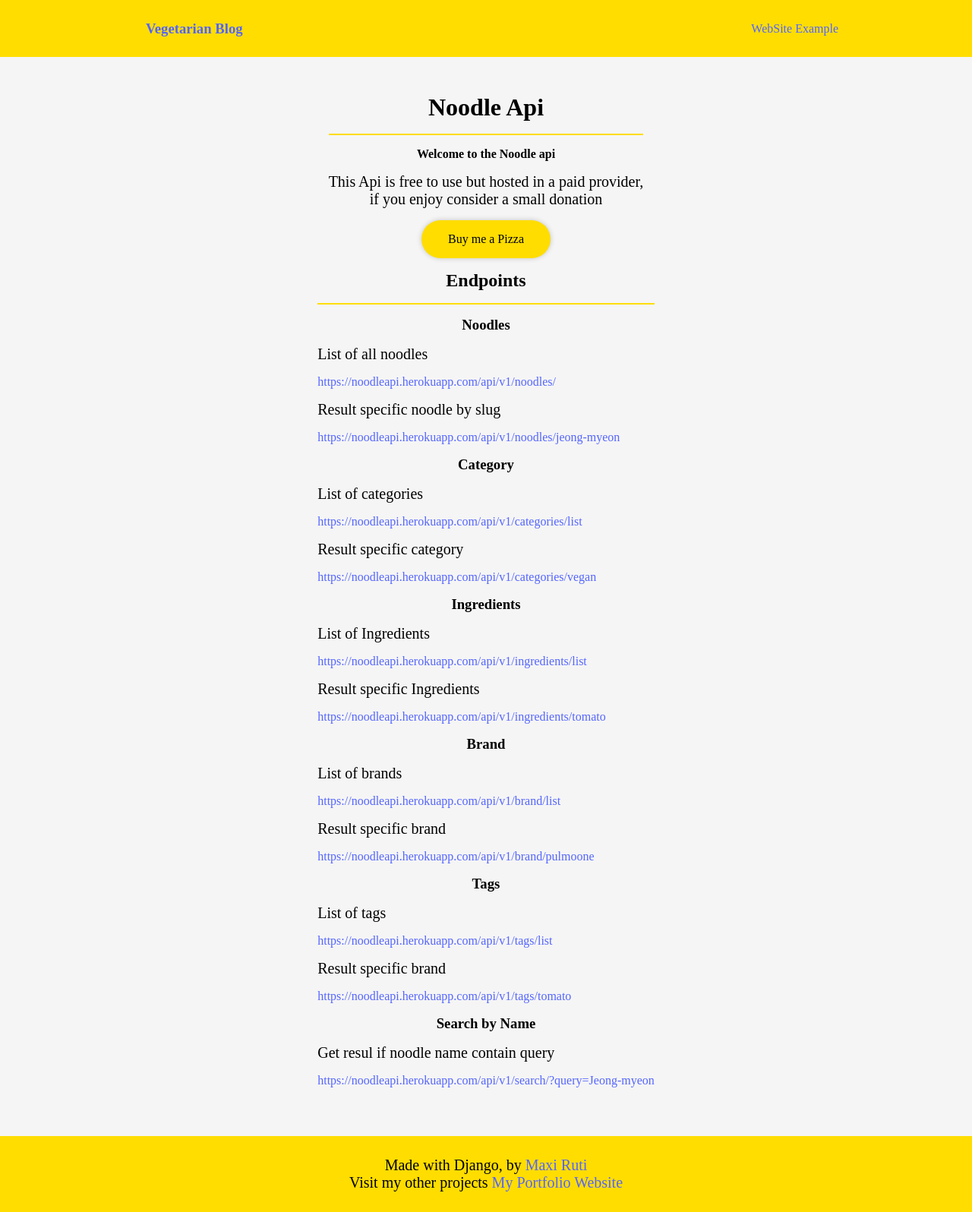
After one commit to maxrpark/nooodles_api, a Django app: page / in a window 1280 px wide. The commit adds this page. Shown: the whole page at 76% size. Run offline with Django 4.2, Linux system fonts and the light colour scheme.

Commit message:
error page and git ignore

```diff
--- a/api/urls.py
+++ b/api/urls.py
@@ -1,9 +1,13 @@
-from .views import NoodlesView, CategoriesList, IngredientsList, TagsList, BrandsList, SingleCategory, Singlebrand, SingleTag, SingleIngredient
 from django.urls import path
+from .views import NoodlesView, CategoriesList, IngredientsList, TagsList, BrandsList, SingleCategory, Singlebrand, SingleTag, SingleIngredient, Home, NoodleView, SearchNoodle
 
 
 urlpatterns = [
+    path('', Home.as_view(), name='home'),
+    # noodles  list
     path('noodles/', NoodlesView.as_view(), name='noodles'),
+    # single noodle
+    path('noodles/<str:slug>', NoodleView.as_view(), name='noodle'),
     # list
     path('categories/list', CategoriesList.as_view(), name='gategories'),
     path('ingredients/list', IngredientsList.as_view(), name='ingredients'),
@@ -15,6 +19,9 @@ urlpatterns = [
     path('tags/<str:slug>', SingleTag.as_view(), name='single-tag'),
     path('ingredients/<str:slug>', SingleIngredient.as_view(),
          name='single-ingredient'),
+    #  serch
+    path('search/', SearchNoodle.as_view(),
+         name='search'),
 ]
 
 handler404 = "api.views.page_not_found_view"
--- a/api/views.py
+++ b/api/views.py
@@ -7,10 +7,17 @@ from .models import Category, Brand, Tags, Ingredient, Noodle, NoodleImage
 from django.shortcuts import render
 
 
+class Home(View):
+    def get(self, request):
+        return render(request, 'index.html')
+
+
 def page_not_found_view(request, exception):
     return render(request, '404.html', status=404)
 
 # List of things
+
+# NOODLES
 
 
 class NoodlesView(View):
@@ -19,9 +26,10 @@ class NoodlesView(View):
         noodles_list = []
         for noodle in all_noodles:
             noodle_img = NoodleImage.objects.filter(noodle=noodle)
-
+            UUII = str(noodle.created_at)[12:26].replace(
+                ':', '').replace('.', '')
             data = {
-                'id': noodle.id,
+                'id': UUII,
                 'name': noodle.name,
                 'description': noodle.summary,
                 'spicy_level': noodle.spicy_level.level,
@@ -36,12 +44,37 @@ class NoodlesView(View):
                 'price_per_unite': noodle.price_per_unite,
                 'slug': noodle.slug,
             }
-            print(noodle)
             noodles_list.append(data)
         return JsonResponse(noodles_list, safe=False)
 
 
-# all list of categories
+class NoodleView(View):
+    def get(self, request, slug):
+        noodle = Noodle.objects.get(slug=slug)
+        noodle_img = NoodleImage.objects.filter(noodle=noodle)
+        UUII = str(noodle.created_at)[12:26].replace(
+            ':', '').replace('.', '')
+        data = {
+            'id': UUII,
+            'name': noodle.name,
+            'description': noodle.summary,
+            'spicy_level': noodle.spicy_level.level,
+            'category': noodle.category.name,
+            'brand': noodle.brand.name,
+            'tags': [tag.name for tag in noodle.tags.all()],
+            'ingredients': [ingredient.name for ingredient in noodle.ingredients.all()],
+            'instructions': noodle.instructions,
+            'images': [image.image.url for image in noodle_img],
+            'amount_per_package': noodle.amount_per_package,
+            'price_per_package': noodle.price_per_package,
+            'price_per_unite': noodle.price_per_unite,
+            'slug': noodle.slug,
+        }
+        return JsonResponse(data, safe=False)
+# CATEGORIES
+# List of categories
+
+
 class CategoriesList(View):
     def get(self, request):
         all_categories = Category.objects.all()
@@ -55,13 +88,48 @@ class CategoriesList(View):
             categories_list.append(data)
         return JsonResponse(categories_list, safe=False)
 
+# All noodles same category
+
+
+class SingleCategory(View):
+    def get(self, request, slug):
+        all_noodles = Noodle.objects.all()
+        single_category = all_noodles.filter(category__name=slug)
+        if(single_category.count() > 0):
+            single_category_list = []
+            for noodle in single_category:
+                noodle_img = NoodleImage.objects.filter(noodle=noodle)
+                UUII = str(noodle.created_at)[12:26].replace(
+                    ':', '').replace('.', '')
+                data = {
+                    'id': UUII,
+                    'name': noodle.name,
+                    'description': noodle.summary,
+                    'spicy_level': noodle.spicy_level.level,
+                    'category': noodle.category.name,
+                    'brand': noodle.brand.name,
+                    'tags': [tag.name for tag in noodle.tags.all()],
+                    'ingredients': [ingredient.name for ingredient in noodle.ingredients.all()],
+                    'instructions': noodle.instructions,
+                    'images': [image.image.url for image in noodle_img],
+                    'amount_per_package': noodle.amount_per_package,
+                    'price_per_package': noodle.price_per_package,
+                    'price_per_unite': noodle.price_per_unite,
+                    'slug': noodle.slug,
+                }
+
+                single_category_list.append(data)
+            return JsonResponse(single_category_list, safe=False)
+        else:
+            return JsonResponse({'error': 'No such category'}, safe=False)
+
+# INGREDIENTS
 # Ingredients list
 
 
 class IngredientsList(View):
     def get(self, request):
         all_ingredients = Ingredient.objects.all()
-        print(all_ingredients)
         ingredients_list = []
         for ingredient in all_ingredients:
             data = {
@@ -71,6 +139,41 @@ class IngredientsList(View):
             ingredients_list.append(data)
         return JsonResponse(ingredients_list, safe=False)
 
+# All noodles by Ingredient
+
+
+class SingleIngredient(View):
+    def get(self, request, slug):
+        all_noodles = Noodle.objects.all()
+        single_ingredient = all_noodles.filter(ingredients__name=slug)
+        if(single_ingredient.count() > 0):
+            single_ingredient_list = []
+            for noodle in single_ingredient:
+                noodle_img = NoodleImage.objects.filter(noodle=noodle)
+                UUII = str(noodle.created_at)[12:26].replace(
+                    ':', '').replace('.', '')
+                data = {
+                    'id': UUII,
+                    'name': noodle.name,
+                    'description': noodle.summary,
+                    'spicy_level': noodle.spicy_level.level,
+                    'category': noodle.category.name,
+                    'brand': noodle.brand.name,
+                    'tags': [tag.name for tag in noodle.tags.all()],
+                    'ingredients': [ingredient.name for ingredient in noodle.ingredients.all()],
+                    'instructions': noodle.instructions,
+                    'images': [image.image.url for image in noodle_img],
+                    'amount_per_package': noodle.amount_per_package,
+                    'price_per_package': noodle.price_per_package,
+                    'price_per_unite': noodle.price_per_unite,
+                    'slug': noodle.slug,
+                }
+                single_ingredient_list.append(data)
+            return JsonResponse(single_ingredient_list, safe=False)
+        else:
+            return JsonResponse({'error': 'No such ingredient'}, safe=False)
+
+# BRANDS
 # list of brands
 
 
@@ -86,57 +189,6 @@ class BrandsList(View):
             brand_list.append(data)
         return JsonResponse(brand_list, safe=False)
 
-#  list of tags
-
-
-class TagsList(View):
-    def get(self, request):
-        all_tags = Tags.objects.all()
-        tags_list = []
-        for tag in all_tags:
-            data = {
-                'id': tag.id,
-                'name': tag.name,
-            }
-            tags_list.append(data)
-        return JsonResponse(tags_list, safe=False)
-
-# noodles by thing
-
-# all noodles same category
-
-
-class SingleCategory(View):
-    def get(self, request, slug):
-        all_noodles = Noodle.objects.all()
-        single_category = all_noodles.filter(category__name=slug)
-        if(single_category.count() > 0):
-            single_category_list = []
-            for noodle in single_category:
-                noodle_img = NoodleImage.objects.filter(noodle=noodle)
-
-                data = {
-                    'id': noodle.id,
-                    'name': noodle.name,
-                    'description': noodle.summary,
-                    'spicy_level': noodle.spicy_level.level,
-                    'category': noodle.category.name,
-                    'brand': noodle.brand.name,
-                    'tags': [tag.name for tag in noodle.tags.all()],
-                    'ingredients': [ingredient.name for ingredient in noodle.ingredients.all()],
-                    'instructions': noodle.instructions,
-                    'images': [image.image.url for image in noodle_img],
-                    'amount_per_package': noodle.amount_per_package,
-                    'price_per_package': noodle.price_per_package,
-                    'price_per_unite': noodle.price_per_unite,
-                    'slug': noodle.slug,
-                }
-                print(noodle)
-                single_category_list.append(data)
-            return JsonResponse(single_category_list, safe=False)
-        else:
-            return JsonResponse({'error': 'No such category'}, safe=False)
-
 # all noodles same brand
 
 
@@ -148,9 +200,10 @@ class Singlebrand(View):
         if(single_brand.count() > 0):
             for noodle in single_brand:
                 noodle_img = NoodleImage.objects.filter(noodle=noodle)
-
+                UUII = str(noodle.created_at)[12:26].replace(
+                    ':', '').replace('.', '')
                 data = {
-                    'id': noodle.id,
+                    'id': UUII,
                     'name': noodle.name,
                     'description': noodle.summary,
                     'spicy_level': noodle.spicy_level.level,
@@ -171,7 +224,23 @@ class Singlebrand(View):
             return JsonResponse({'error': 'No such brand'}, safe=False)
 
 
+# TAGS
+#  list of tags
+class TagsList(View):
+    def get(self, request):
+        all_tags = Tags.objects.all()
+        tags_list = []
+        for tag in all_tags:
+            data = {
+                'id': tag.id,
+                'name': tag.name,
+            }
+            tags_list.append(data)
+        return JsonResponse(tags_list, safe=False)
+
 # All noodles by tags
+
+
 class SingleTag(View):
     def get(self, request, slug):
         all_noodles = Noodle.objects.all()
@@ -180,9 +249,10 @@ class SingleTag(View):
         if(single_tag.count() > 0):
             for noodle in single_tag:
                 noodle_img = NoodleImage.objects.filter(noodle=noodle)
-
+                UUII = str(noodle.created_at)[12:26].replace(
+                    ':', '').replace('.', '')
                 data = {
-                    'id': noodle.id,
+                    'id': UUII,
                     'name': noodle.name,
                     'description': noodle.summary,
                     'spicy_level': noodle.spicy_level.level,
@@ -203,19 +273,21 @@ class SingleTag(View):
             return JsonResponse({'error': 'No such tag'}, safe=False)
 
 
-# All noodles by tags
-class SingleIngredient(View):
-    def get(self, request, slug):
+# search noodle by name
+class SearchNoodle(View):
+    def get(self, request):
+        query = request.GET.get('query', '')
         all_noodles = Noodle.objects.all()
-        single_ingredient = all_noodles.filter(ingredients__name=slug)
-        if(single_ingredient.count() > 0):
-            print(single_ingredient)
-            single_ingredient_list = []
-            for noodle in single_ingredient:
+        noodle = all_noodles.filter(
+            Q(name__icontains=query))
+        noodle_list = []
+        if(noodle.count() > 0):
+            for noodle in noodle:
                 noodle_img = NoodleImage.objects.filter(noodle=noodle)
-
+                UUII = str(noodle.created_at)[12:26].replace(
+                    ':', '').replace('.', '')
                 data = {
-                    'id': noodle.id,
+                    'id': UUII,
                     'name': noodle.name,
                     'description': noodle.summary,
                     'spicy_level': noodle.spicy_level.level,
@@ -230,7 +302,7 @@ class SingleIngredient(View):
                     'price_per_unite': noodle.price_per_unite,
                     'slug': noodle.slug,
                 }
-                single_ingredient_list.append(data)
-            return JsonResponse(single_ingredient_list, safe=False)
+                noodle_list.append(data)
+            return JsonResponse(noodle_list, safe=False)
         else:
-            return JsonResponse({'error': 'No such ingredient'}, safe=False)
+            return JsonResponse({'error': 'No noodle found'}, safe=False)
--- a/noodles_api/urls.py
+++ b/noodles_api/urls.py
@@ -3,6 +3,7 @@ from django.urls import path, include
 
 urlpatterns = [
     path('admin/', admin.site.urls),
+    path('', include('api.urls')),
     path('api/v1/', include('api.urls')),
 ]
 
--- /dev/null
+++ b/templates/base.html
@@ -0,0 +1,137 @@
+<!DOCTYPE html>
+<html lang="en">
+  <head>
+    <meta charset="UTF-8" />
+    <meta http-equiv="X-UA-Compatible" content="IE=edge" />
+    <meta name="viewport" content="width=device-width, initial-scale=1.0" />
+    <title>Noodle Api</title>
+    {% block styles %}{% endblock styles %}
+
+    <style>
+      * {
+        margin: 0;
+        padding: 0;
+        box-sizing: border-box;
+      }
+      body {
+        background-color: #f5f5f5;
+      }
+      .error-page {
+        min-height: 70vh;
+      }
+      .container {
+        max-width: 960px;
+        margin: 0 auto;
+        padding: 2rem;
+        display: flex;
+        flex-direction: column;
+        justify-content: center;
+        align-items: center;
+      }
+      h1,
+      h2,
+      h3,
+      h4 {
+        text-align: center;
+        margin: 1rem;
+      }
+      p {
+        font-size: 1.25rem;
+        margin: 1rem auto;
+      }
+      a {
+        color: #5465ff;
+        text-decoration: none;
+      }
+      a:hover {
+        color: #582c4d;
+        opacity: 0.8;
+      }
+
+      nav {
+        background-color: rgba(255, 221, 0);
+      }
+      .navbar {
+        max-width: 960px;
+        display: flex;
+        align-items: center;
+        justify-content: space-between;
+        margin: 0 auto;
+        height: 75px;
+        padding: 1rem;
+      }
+      .nav-links {
+        display: flex;
+        align-items: center;
+        justify-content: center;
+        gap: 1rem;
+      }
+      .nav-links a:hover {
+        color: black;
+      }
+      .buy-me-a-coffe {
+        display: block;
+        height: 100%;
+        width: 170px;
+        margin: 0 auto;
+        border-radius: 40px;
+        padding: 1rem;
+        text-align: center;
+        transition: all 0.2s ease;
+        background-color: rgba(255, 221, 0);
+        color: #000;
+        transition: all 0.3s ease;
+        box-shadow: 0px 0px 7px rgba(0, 0, 0, 0.2);
+      }
+      .buy-me-a-coffe:hover {
+        opacity: 1;
+        transform: translateY(-4px);
+        box-shadow: 0px 5px 10px rgba(0, 0, 0, 0.2);
+      }
+      .underline {
+        width: 100%;
+        max-width: 500px;
+        margin: 1rem auto;
+        background-color: rgba(255, 221, 0);
+        height: 2px;
+      }
+      /* Footer */
+      footer {
+        height: 100px;
+        background-color: rgba(255, 221, 0);
+        display: grid;
+        place-content: center;
+        margin-top: 2rem;
+        text-align: center;
+      }
+      footer p {
+        margin: 0 auto;
+      }
+    </style>
+  </head>
+  <body>
+    <nav>
+      <div class="navbar">
+        <a href="/"><h3>Vegetarian Blog</h3></a>
+        <div class="nav-links">
+          <a href="/">WebSite Example</a>
+        </div>
+      </div>
+    </nav>
+    {% block body %}{% endblock body %}
+    <footer>
+      <p>
+        Made with Django, by
+        <a target="_blank" href="https://twitter.com/MaxCodeJourney"
+          >Maxi Ruti</a
+        >
+      </p>
+      <p>
+        Visit my other projects
+        <a target="_blank" href="https://my-portfolio-blog-website.netlify.app/"
+          >My Portfolio Website</a
+        >
+      </p>
+    </footer>
+  </body>
+</html>
--- /dev/null
+++ b/templates/index.html
@@ -0,0 +1,101 @@
+{% extends 'base.html' %}
+<!---->
+{% block body %}
+<!---->
+<div class="container">
+  <div class="title">
+    <h1>Noodle Api</h1>
+    <div class="underline"></div>
+    <h4>Welcome to the Noodle api</h4>
+    <p style="text-align: center">
+      This Api is free to use but hosted in a paid provider, <br />
+      if you enjoy consider a small donation
+    </p>
+    <a class="buy-me-a-coffe" href="https://www.buymeacoffee.com/maxcoding"
+      >Buy me a Pizza</a
+    >
+  </div>
+  <div class="section-center">
+    <h2>Endpoints</h2>
+    <div class="underline"></div>
+    <!-- all noodles-->
+    <div>
+      <h3>Noodles</h3>
+      <p>List of all noodles</p>
+      <a href="https://noodleapi.herokuapp.com/api/v1/noodles/" target="_blank">
+        https://noodleapi.herokuapp.com/api/v1/noodles/</a
+      >
+      <p>Result specific noodle by slug</p>
+      <a href="https://noodleapi.herokuapp.com/api/v1/noodles/" target="_blank">
+        https://noodleapi.herokuapp.com/api/v1/noodles/jeong-myeon</a
+      >
+    </div>
+    <!-- -->
+    <!-- List of categories-->
+    <div>
+      <h3>Category</h3>
+      <p>List of categories</p>
+      <a href="https://noodleapi.herokuapp.com/api/v1/noodles/" target="_blank">
+        https://noodleapi.herokuapp.com/api/v1/categories/list</a
+      >
+      <p>Result specific category</p>
+      <a href="https://noodleapi.herokuapp.com/api/v1/noodles/" target="_blank">
+        https://noodleapi.herokuapp.com/api/v1/categories/vegan</a
+      >
+    </div>
+    <!-- -->
+    <!-- List of Ingredients-->
+    <div>
+      <h3>Ingredients</h3>
+      <p>List of Ingredients</p>
+      <a href="https://noodleapi.herokuapp.com/api/v1/noodles/" target="_blank">
+        https://noodleapi.herokuapp.com/api/v1/ingredients/list</a
+      >
+      <p>Result specific Ingredients</p>
+      <a href="https://noodleapi.herokuapp.com/api/v1/noodles/" target="_blank">
+        https://noodleapi.herokuapp.com/api/v1/ingredients/tomato</a
+      >
+    </div>
+    <!-- -->
+    <!-- List of brand-->
+    <div>
+      <h3>Brand</h3>
+      <p>List of brands</p>
+      <a href="https://noodleapi.herokuapp.com/api/v1/noodles/" target="_blank">
+        https://noodleapi.herokuapp.com/api/v1/brand/list</a
+      >
+      <p>Result specific brand</p>
+      <a href="https://noodleapi.herokuapp.com/api/v1/noodles/" target="_blank">
+        https://noodleapi.herokuapp.com/api/v1/brand/pulmoone</a
+      >
+    </div>
+    <!-- -->
+    <!-- List of tags-->
+    <div>
+      <h3>Tags</h3>
+      <p>List of tags</p>
+      <a href="https://noodleapi.herokuapp.com/api/v1/noodles/" target="_blank">
+        https://noodleapi.herokuapp.com/api/v1/tags/list</a
+      >
+      <p>Result specific brand</p>
+      <a href="https://noodleapi.herokuapp.com/api/v1/noodles/" target="_blank">
+        https://noodleapi.herokuapp.com/api/v1/tags/tomato</a
+      >
+    </div>
+    <!-- -->
+    <!-- Search by name-->
+    <div>
+      <h3>Search by Name</h3>
+      <p>Get resul if noodle name contain query</p>
+      <a
+        href="https://noodleapi.herokuapp.com/api/v1/search/?query=Jeong-myeon"
+        target="_blank"
+      >
+        https://noodleapi.herokuapp.com/api/v1/search/?query=Jeong-myeon</a
+      >
+    </div>
+    <!-- -->
+  </div>
+</div>
+<!---->
+{% endblock body%}
```
Also changed, not shown: templates/404.html (+8 -26 lines), api/migrations/0004_alter_noodle_id.py (added), api/migrations/0005_noodle_ud_alter_noodle_id.py (added), api/migrations/0006_remove_noodle_ud.py (added), db.sqlite3, 1 other file.
